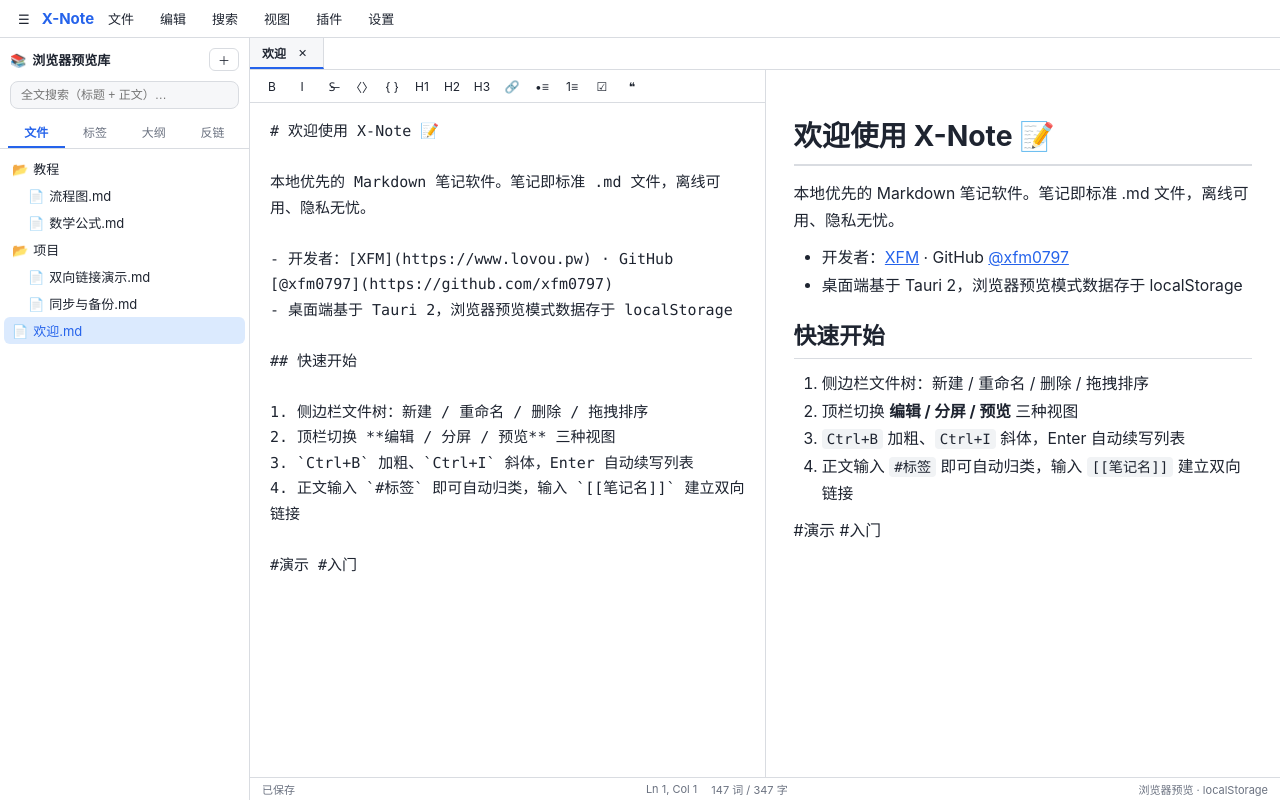
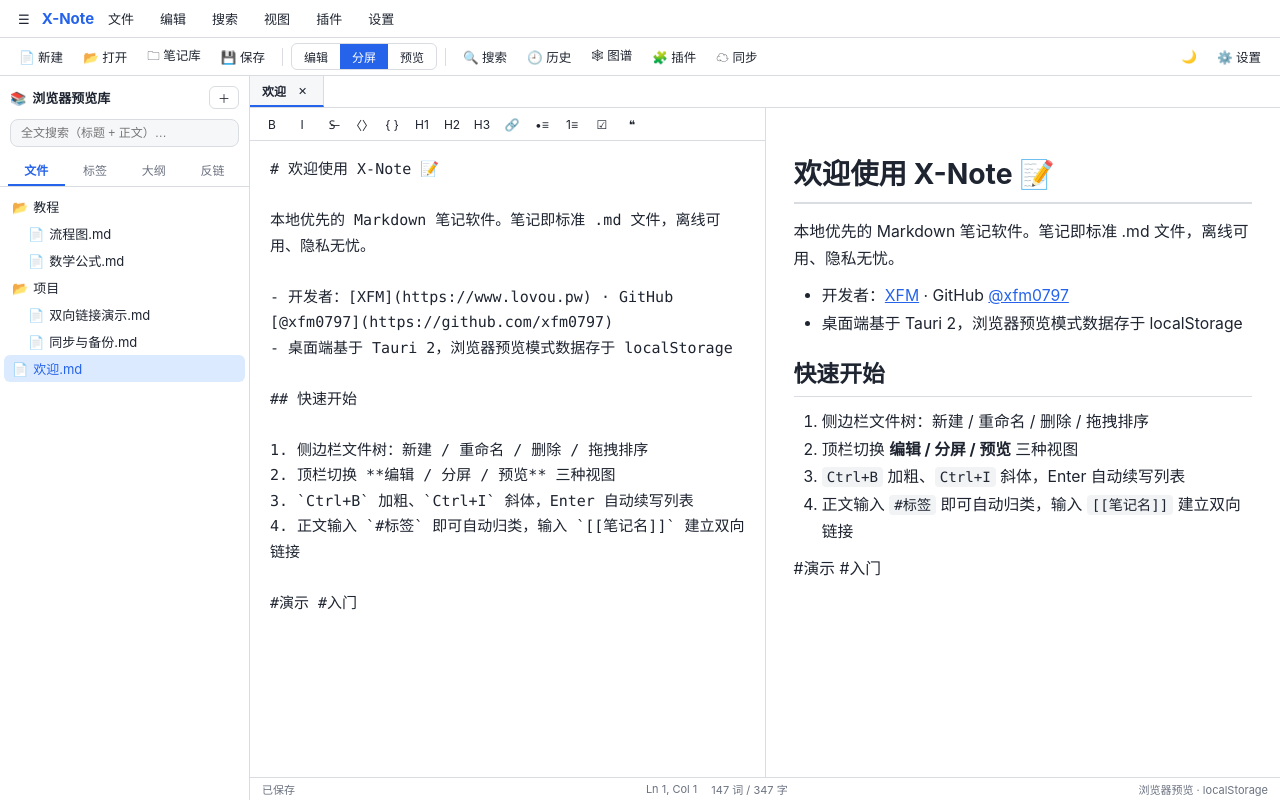
Before and after one commit to xfm0797/X-Note, a React (Vite) app: page / in a window 1280 px wide. Built offline with nearby package versions, Linux system fonts and the light colour scheme.

Commit message:
feat(ui): 菜单栏下新增常用工具栏
- 快捷按钮：新建/打开(导入md)/笔记库/保存
- 视图模式切换组（编辑/分屏/预览，高亮当前模式）
- 搜索/历史/图谱/插件/同步 一键直达；右侧主题切换与设置

```diff
--- a/src/components/MenuBar.tsx
+++ b/src/components/MenuBar.tsx
@@ -56,6 +56,7 @@
   )
 
   return (
+    <>
       <div className="topbar menubar">
         <button className="icon-btn" title="折叠侧栏 (可拖拽调宽)" onClick={p.onToggleSidebar}>☰</button>
         <span className="app-name">X-Note</span>
@@ -130,9 +131,33 @@
         <div className="dropdown-sep" />
         {item('关于 X-Note…', p.onOpenAbout)}
       </>)}
+      </div>
+
+      {/* ── 常用工具栏（菜单栏下方快捷按钮） ── */}
+      <div className="topbar toolbar">
+        <button className="tb-btn" title="新建笔记 (Ctrl+N)" onClick={p.onNewNote}>📄 新建</button>
+        <button className="tb-btn" title="导入 .md 文件" onClick={() => fileInputRef.current?.click()}>📂 打开</button>
+        <button className="tb-btn" title="打开笔记库文件夹" onClick={p.onOpenLibrary}>🗀 笔记库</button>
+        <button className="tb-btn" title="保存 (Ctrl+S)" disabled={p.saving} onClick={p.onSave}>💾 保存</button>
+        <div className="tb-sep" />
+        <div className="view-switch" title="视图模式">
+          <button className={p.view === 'edit' ? 'active' : ''} onClick={() => p.onView('edit')}>编辑</button>
+          <button className={p.view === 'split' ? 'active' : ''} onClick={() => p.onView('split')}>分屏</button>
+          <button className={p.view === 'preview' ? 'active' : ''} onClick={() => p.onView('preview')}>预览</button>
+        </div>
+        <div className="tb-sep" />
+        <button className="tb-btn" title="搜索笔记 (Ctrl+F)" onClick={p.onFocusSearch}>🔍 搜索</button>
+        <button className="tb-btn" title="版本历史" onClick={p.onOpenHistory}>🕘 历史</button>
+        <button className="tb-btn" title="关系图谱" onClick={p.onOpenGraph}>🕸 图谱</button>
+        <button className="tb-btn" title="插件中心" onClick={p.onOpenPlugins}>🧩 插件</button>
+        <button className="tb-btn" title="云同步" onClick={p.onOpenSync}>☁ 同步</button>
+        <span className="topbar-flex" />
+        <button className="tb-btn" title={p.theme === 'dark' ? '切换到浅色主题' : '切换到深色主题'} onClick={p.onToggleTheme}>{p.theme === 'dark' ? '☀️' : '🌙'}</button>
+        <button className="tb-btn" title="设置" onClick={p.onOpenSettings}>⚙️ 设置</button>
 
         <input ref={fileInputRef} type="file" accept=".md" multiple style={{ display: 'none' }}
           onChange={e => { p.onImportFiles(e.target.files); e.target.value = '' }} />
       </div>
+    </>
   )
 }
--- a/src/styles/global.css
+++ b/src/styles/global.css
@@ -75,6 +75,12 @@
   padding: 4px 12px; cursor: pointer; font-size: 12px;
 }
 .view-switch button.active { background: var(--accent); color: var(--accent-text); }
+
+/* ===== 常用工具栏（菜单栏下方） ===== */
+.toolbar { gap: 2px; padding: 3px 10px; }
+.toolbar .tb-btn { display: flex; align-items: center; gap: 4px; font-size: 12.5px; padding: 4px 9px; white-space: nowrap; }
+.toolbar .tb-btn[disabled] { opacity: .5; cursor: default; }
+.tb-sep { width: 1px; height: 18px; background: var(--border); margin: 0 6px; flex-shrink: 0; }
 
 .dropdown-wrap { position: relative; }
 .dropdown-menu {
```
Lines whose indentation alone changed are shown as unchanged.
